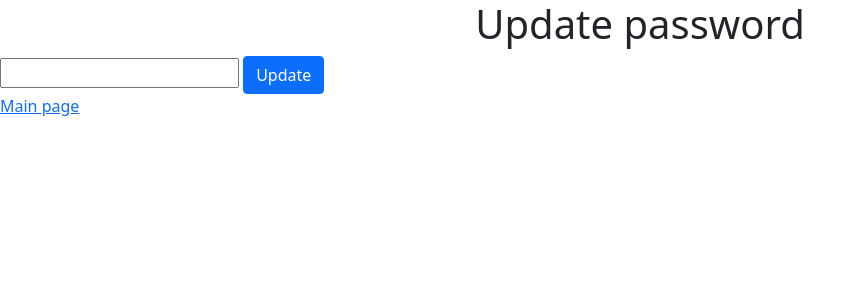
After one commit to amssdias/login-system, a Django app: page /update_password/ in a window 1280 px wide. The commit adds this page. Shown: the top 300 px of the page, without its empty margins (0-865 px from the left). Run offline with Django 3.2, Linux system fonts and the light colour scheme; the visitor is signed in with stand-in values (Sample User, id 1).

Commit message:
feat: update password

```diff
--- a/loginSys/templates/loginSys/index.html
+++ b/loginSys/templates/loginSys/index.html
@@ -5,10 +5,14 @@
 {% block content %}
 
     <h1 class="d-flex justify-content-center">Welcome to the website</h1>
+
+    {% include "loginSys/messages.html" %}
+
     <form action="{% url 'logout' %}" method="POST">
         {% csrf_token %}
         <button class="btn btn-primary">Logout</button>
-
     </form>
 
+    <a class="btn btn-info" href="{% url 'update_password' %}">Update password</a>
+
 {% endblock %}
--- /dev/null
+++ b/loginSys/templates/update_password/password_update.html
@@ -0,0 +1,16 @@
+{% extends 'loginSys/layout.html' %}
+
+{% load static %}
+
+{% block content %}
+
+    <h1 class="d-flex justify-content-center">Update password</h1>
+    <form action="{% url 'update_password' %}" method="POST">
+        {% csrf_token %}
+        <input type="password" name="new_password">
+        <button class="btn btn-primary">Update</button>
+    </form>
+
+    <a href="{% url 'main' %}">Main page</a>
+
+{% endblock %}
--- a/loginSys/urls.py
+++ b/loginSys/urls.py
@@ -9,6 +9,7 @@ urlpatterns = [
     path('register/', views.register, name="register"),
     path('main/', views.main, name="main"),
     path('activate_account/<uidb64>/<token>', views.activate_account, name="activate_account"),
+    path('update_password/', views.update_password, name="update_password"),
 
     # Link to confirm email to reset
     path('password_reset', auth_views.PasswordResetView.as_view(template_name="password_reset/password_reset_form.html", email_template_name="password_reset/password_reset_email.html", form_class=UserPasswordResetForm), name='password_reset'),
--- a/loginSys/views.py
+++ b/loginSys/views.py
@@ -106,3 +106,15 @@ def _logout(request):
 @login_required(login_url="login") # Redirect if not logged in
 def main(request):
     return render(request, "loginSys/index.html")
+
+@login_required(login_url="login")
+def update_password(request):
+    if request.method == "POST":
+        new_password = request.POST.get('new_password')
+        user = request.user
+        user.set_password(new_password)
+        user.save()
+        messages.success(request, "Password Updated")
+        return render(request, "loginSys/index.html")
+
+    return render(request, "update_password/password_update.html")
```
Also changed, not shown: loginSys/templates/loginSys/login.html (+1 -20 lines), loginSys/templates/loginSys/messages.html (added, +19 -0 lines).
